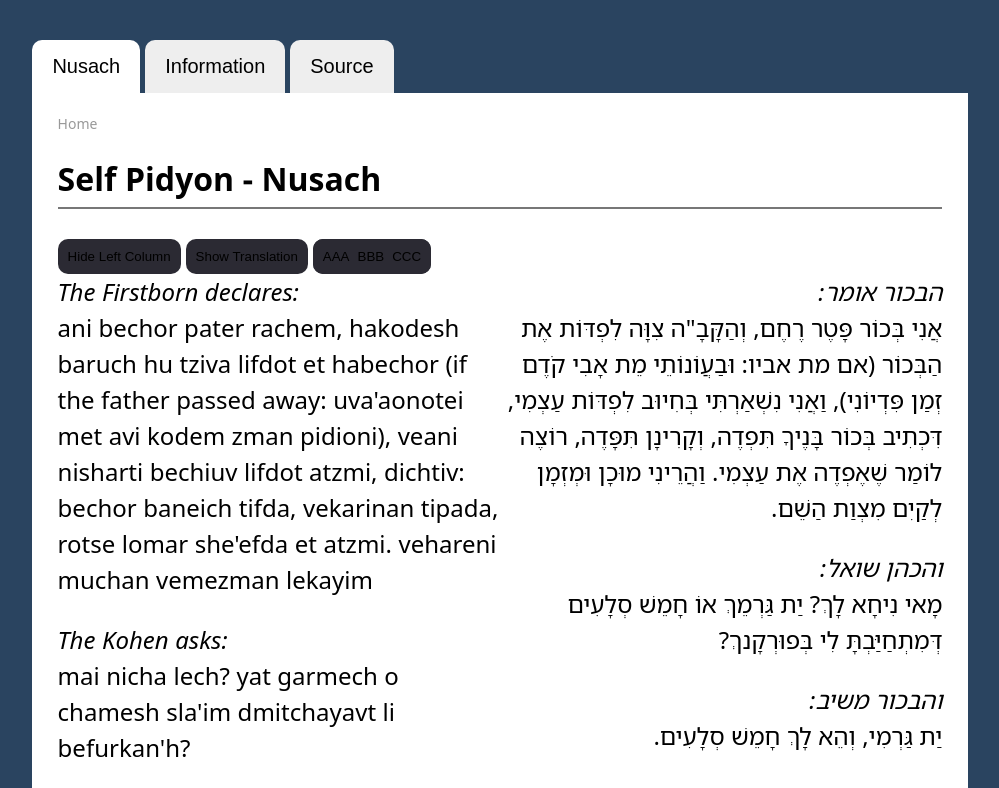
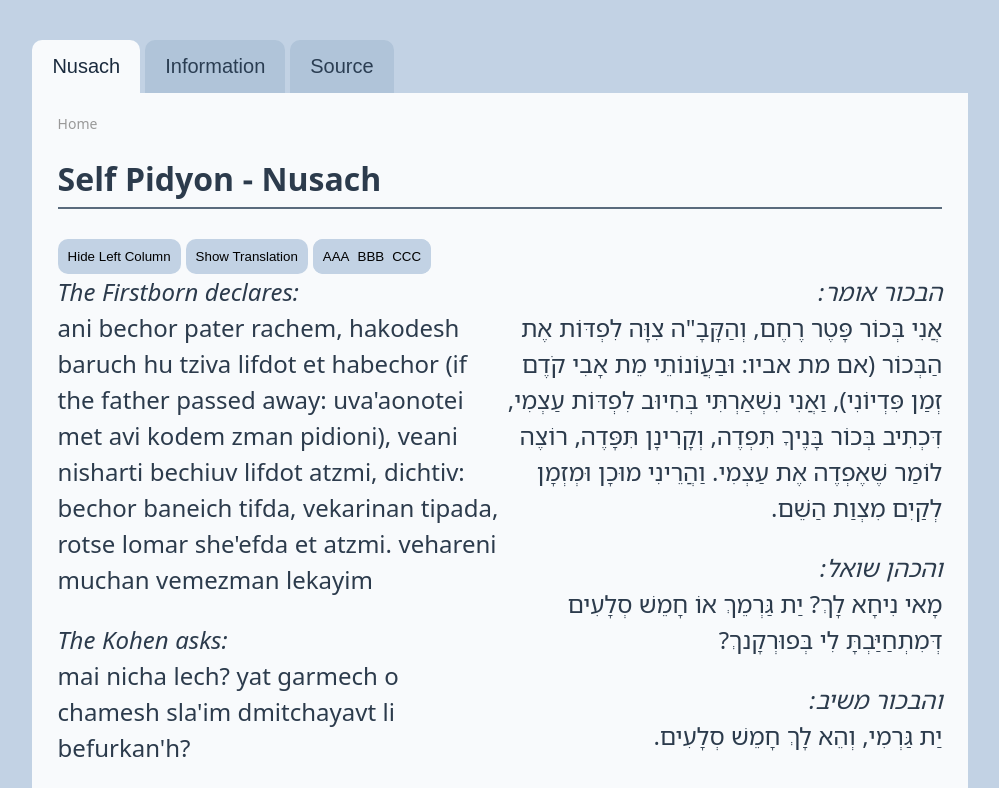
Before and after one commit to itaikta/SelfPidyon, a Vue app: page / in a window 1280 px wide. Shown: the top 788 px of the page, without its empty margins (140-1139 px from the left). Built offline with nearby package versions, Linux system fonts and the light colour scheme.

Commit message:
Updated light colour scheme

```diff
--- a/src/style.css
+++ b/src/style.css
@@ -9,13 +9,11 @@
 
     /* Theme variables: dark (default) */
     --text: rgba(255, 255, 255, 0.87);
-    --bg: #000000;
-    --surface: #213547;
+    --bg: #213547;
+    --surface: #222222;
     --surface-contrast: #ffffff;
-    --surface-hover: #2a4460;
-    --surface-muted: #000000;
-    --button-background: #2b2a33;
-    --button-hover: #52525e;
+    --button-hover: #2a4460;
+    --button-background: var(--bg);
     /* Tabs */
     --tab-active-bg: var(--surface);
     --tab-active-text: var(--surface-contrast);
@@ -26,6 +24,7 @@
     --panel: #f1f1f1;
     --panel-border: #cccccc;
     --link-hover: #747bff;
+    --focus-ring: #8ab4ff;
 
     color: var(--text);
     background-color: var(--bg);
@@ -33,6 +32,17 @@
     text-rendering: optimizeLegibility;
     -webkit-font-smoothing: antialiased;
     -moz-osx-font-smoothing: grayscale;
+}
+
+a {
+    text-decoration: none;
+}
+a:hover {
+    text-decoration: underline;
+}
+
+#app a:hover:not(#navTabs a) {
+    color: var(--link-hover);
 }
 
 #app,
@@ -48,7 +58,7 @@
 }
 
 #navTabs {
-    background-color: var(--surface-muted);
+    background-color: var(--bg);
     margin: 40px -2.85% 0;
 }
 
@@ -58,7 +68,6 @@
     color: var(--tab-inactive-text);
     border-radius: 10px 10px 0 0;
     margin-right: 5px;
-    text-decoration: none;
     transition: background-color 150ms ease, transform 120ms ease, box-shadow 150ms ease, color 150ms ease;
 }
 
@@ -73,7 +82,7 @@
 }
 
 #navTabs a:hover {
-    background-color: var(--surface-hover);
+    background-color: var(--button-hover);
     box-shadow: 10 6px 14px rgba(0, 0, 0, 0.25);
 }
 
@@ -89,7 +98,7 @@
 }
 
 #navTabs a:focus-visible {
-    outline: 2px solid #8ab4ff;
+    outline: 2px solid var(--focus-ring);
     outline-offset: 2px;
 }
 
@@ -102,55 +111,23 @@
 
 @media (prefers-color-scheme: light) {
     :root {
-        /* Theme variables: light */
-        --text-light: #000000;
-        --bg-light: #2a4460;
-        --surface-light: #fff;
-        --surface-contrast-light: #000000;
-        --surface-hover-light: #bbb;
-        --surface-muted-light: #ffffff;
-        --border-light: #d0d7de;
-        /* Tabs */
-        --tab-active-bg-light: var(--surface-light);
-        --tab-active-text-light: var(--surface-contrast-light);
-        --tab-inactive-bg-light: #eee;
-        --tab-inactive-text-light: #000000;
-
-        color: var(--text-light);
-        background-color: var(--bg-light);
-    }
-
-    #app {
-        color: var(--text-light);
-        background-color: var(--surface-light);
-    }
-
-    #navTabs {
-        background-color: var(--bg-light);
-    }
-
-    #navTabs a {
-        background-color: var(--tab-inactive-bg-light);
-        color: var(--tab-inactive-text-light);
-    }
-
-    #navTabs a:hover {
-        background-color: var(--surface-hover-light);
-    }
-
-    /* Active tab (RouterLink adds aria-current="page") */
-    #navTabs a[aria-current="page"] {
-        background-color: var(--tab-active-bg-light);
-        color: var(--tab-active-text-light);
-    }
-
-    button {
-        color: var(--text-light);
-        background-color: #ddd;
-    }
-
-    #app button:hover:not(#navTabs button:hover) {
-        background-color: #bbb;
+        /* Theme variables: light (same blue-gray family as dark, higher luminance) */
+        --text: rgba(26, 42, 61, 0.92);
+        --bg: #c2d2e4;
+        --surface: #f8fafc;
+        --surface-contrast: #1a2a3d;
+        --button-hover: #a8bbd2;
+        --button-background: var(--bg);
+        --tab-active-bg: var(--surface);
+        --tab-active-text: var(--surface-contrast);
+        --tab-inactive-bg: #b0c4d9;
+        --tab-inactive-text: #2a3d52;
+        --border: #8fa3b8;
+        --border-subtle: #5a6b7d;
+        --panel: #eef2f6;
+        --panel-border: #b8c5d4;
+        --link-hover: #4c51bf;
+        --focus-ring: #2563eb;
     }
 }
 
```
Also changed, not shown: package.json (+7 -7 lines), 2 other files (tests, documents, lock files or other folders).
